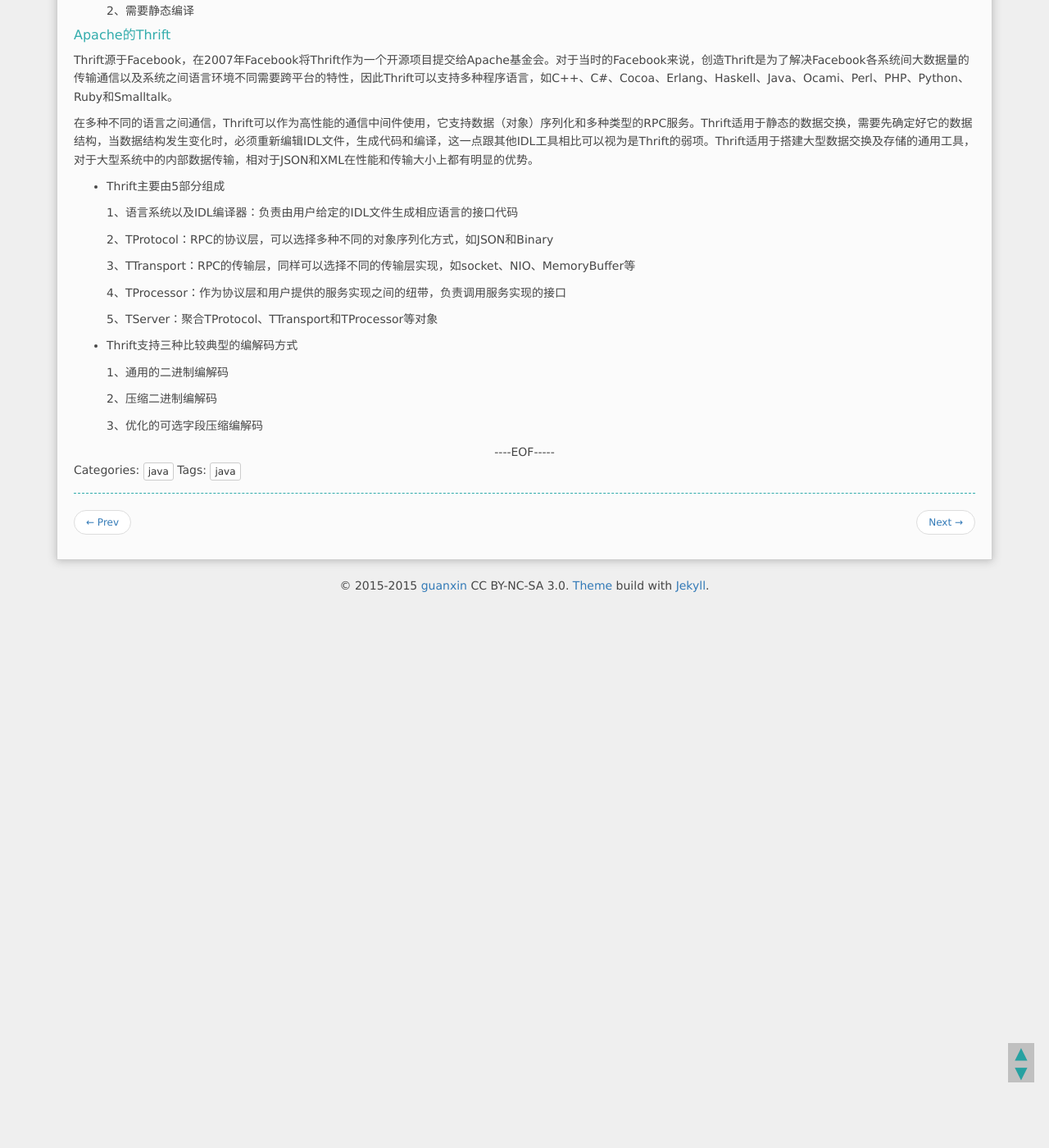
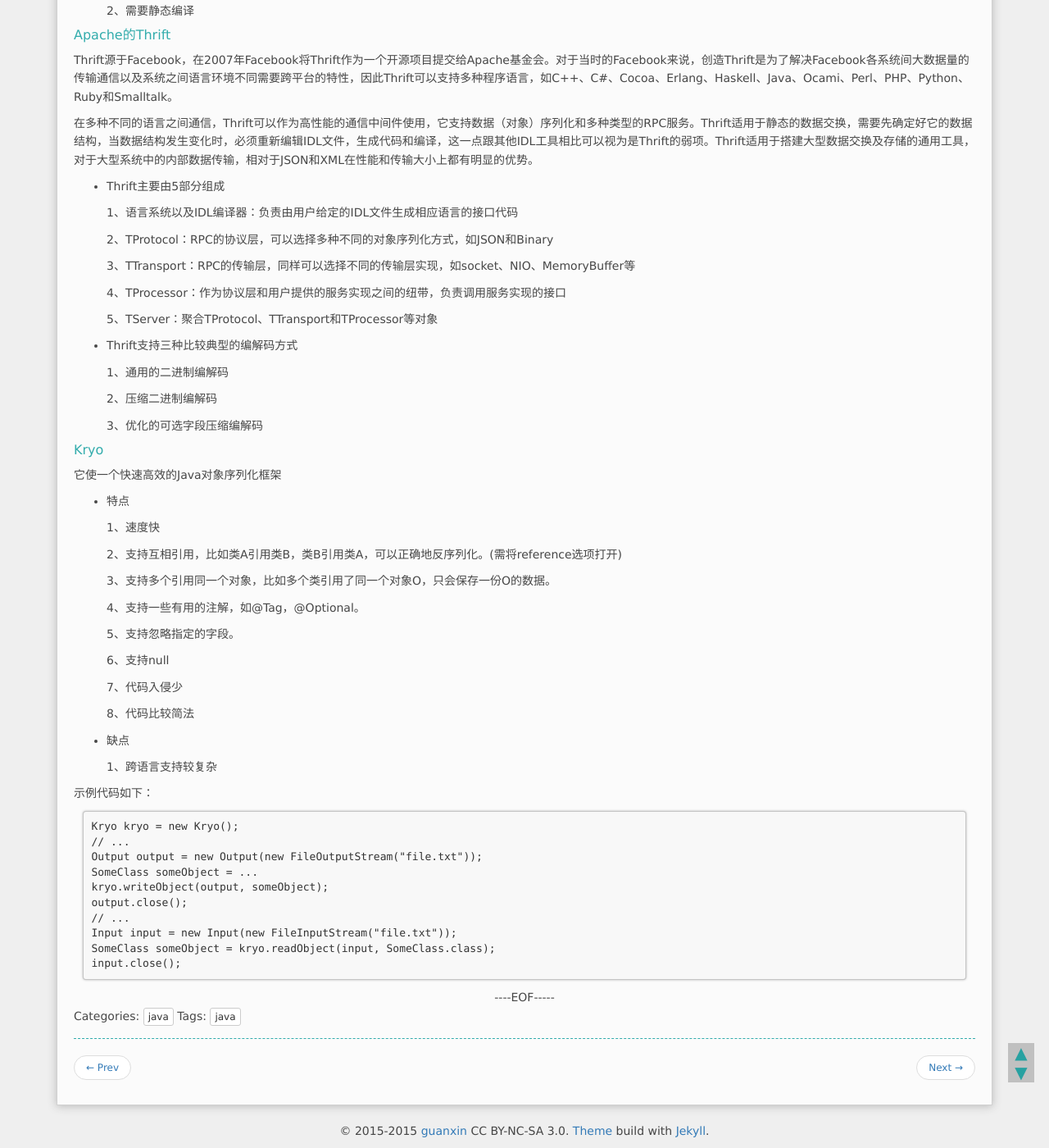
Before and after one commit to jackzhao29/jackzhao29.github.com, a Jekyll site: the page built from _posts/2015-06-30-编解码技术及序列化框架介绍.md, in a window 1280 px wide and 1400 px high, scrolled down 1025 px. Shown: the whole window at 82% size. Built offline with Jekyll 4.4.1, drawn with Linux system fonts in a browser that asks for light colours; Markdown is read by kramdown in place of the engine named in the settings; comment, search, counter and statistics services are not loaded; before the commit the page ends 1760 px from its top, so only the background shows below that.

Commit message:
add blog

````diff
--- a/_posts/2015-06-30-编解码技术及序列化框架介绍.md
+++ b/_posts/2015-06-30-编解码技术及序列化框架介绍.md
@@ -76,3 +76,43 @@
    2、压缩二进制编解码
 
    3、优化的可选字段压缩编解码
+
+#### Kryo
+它使一个快速高效的Java对象序列化框架
+
+ * 特点
+
+   1、速度快
+
+   2、支持互相引用，比如类A引用类B，类B引用类A，可以正确地反序列化。(需将reference选项打开)
+
+   3、支持多个引用同一个对象，比如多个类引用了同一个对象O，只会保存一份O的数据。
+
+   4、支持一些有用的注解，如@Tag，@Optional。
+
+   5、支持忽略指定的字段。
+
+   6、支持null
+
+   7、代码入侵少
+
+   8、代码比较简法
+
+ * 缺点
+
+   1、跨语言支持较复杂
+
+示例代码如下：
+
+```
+Kryo kryo = new Kryo();
+// ...
+Output output = new Output(new FileOutputStream("file.txt"));
+SomeClass someObject = ...
+kryo.writeObject(output, someObject);
+output.close();
+// ...
+Input input = new Input(new FileInputStream("file.txt"));
+SomeClass someObject = kryo.readObject(input, SomeClass.class);
+input.close();
+```
````
